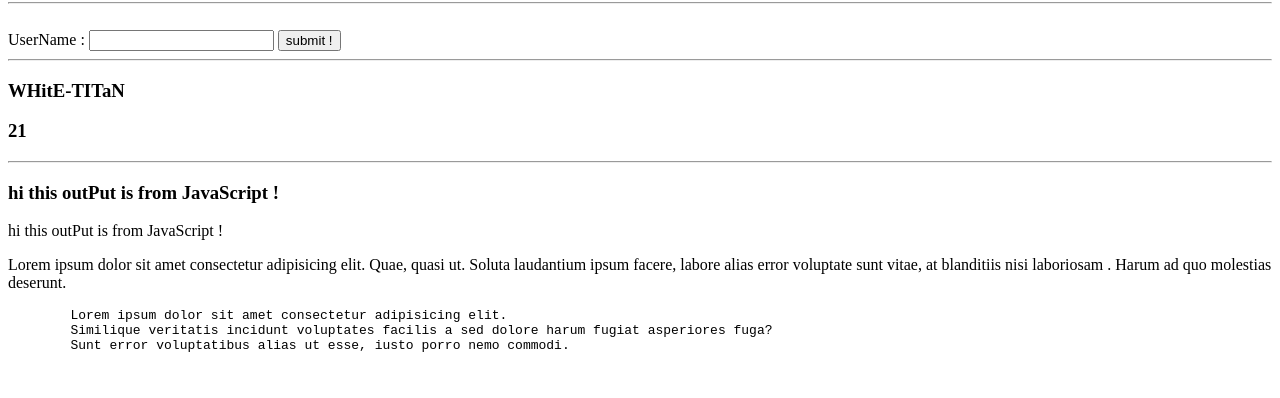
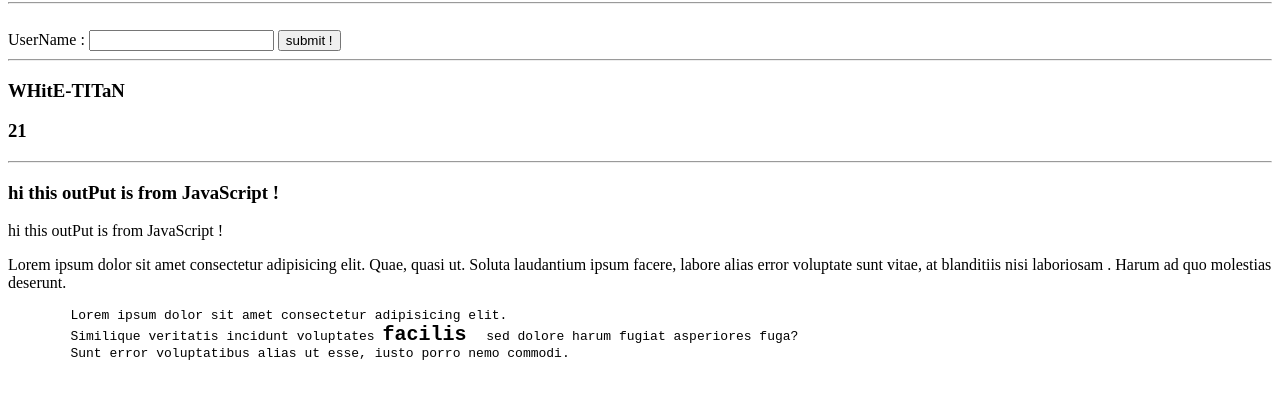
Before and after one commit to WHitE-TITaN/Web-Development.basics, a plain HTML site: page LearningConsepts/index.html in a window 1280 px wide. Shown: the part 78-476 px from the top of the page. Drawn offline with Linux system fonts and the light colour scheme.

Commit message:
testing html pre tags

```diff
--- a/LearningConsepts/index.html
+++ b/LearningConsepts/index.html
@@ -29,7 +29,7 @@
 
     <pre>
         Lorem ipsum dolor sit amet consectetur adipisicing elit.
-        Similique veritatis incidunt voluptates facilis a sed dolore harum fugiat asperiores fuga?
+        Similique veritatis incidunt voluptates <b style="font-size: 20px;">facilis </b> sed dolore harum fugiat asperiores fuga?
         Sunt error voluptatibus alias ut esse, iusto porro nemo commodi.
     </pre>
     <script src="index.js"></script>
```
